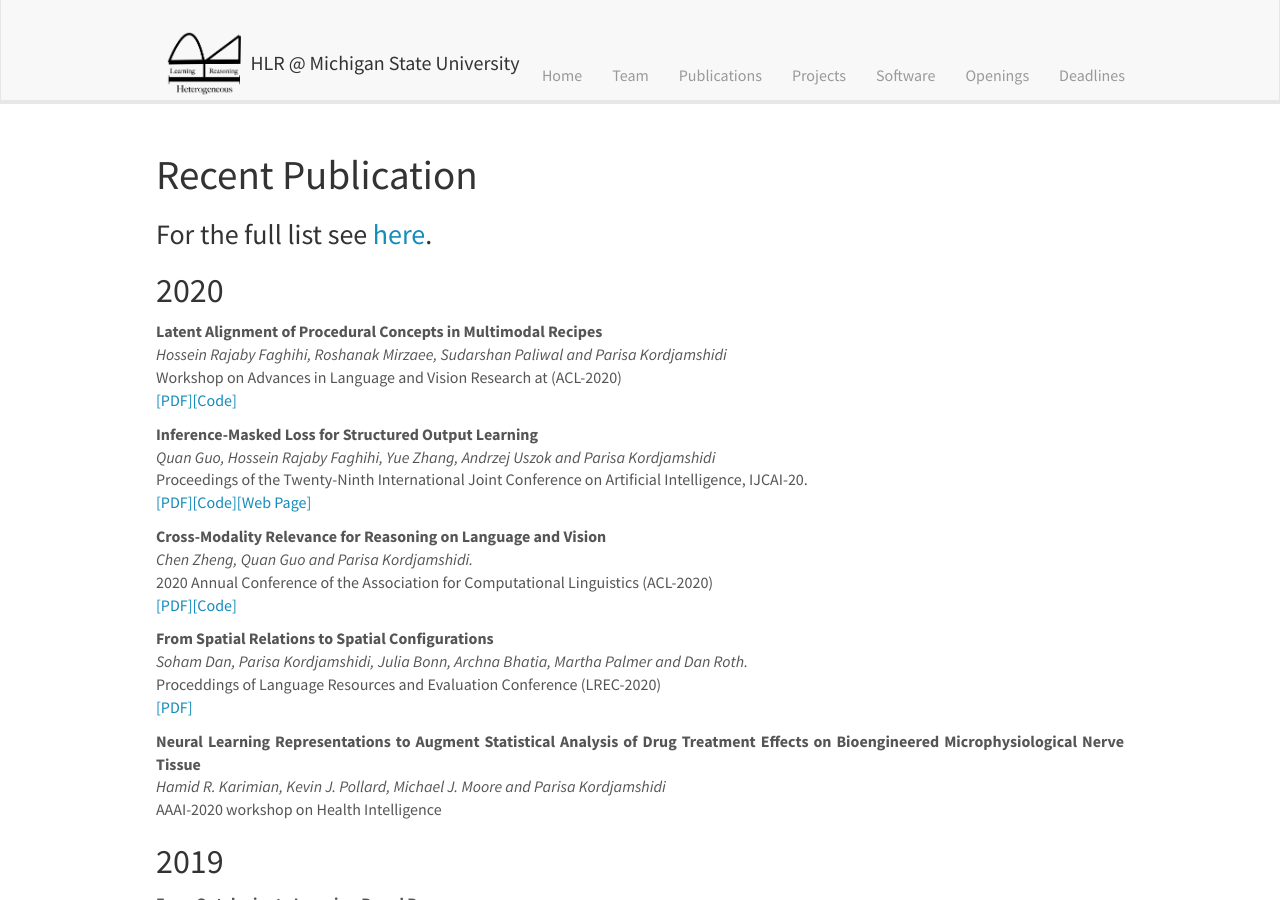
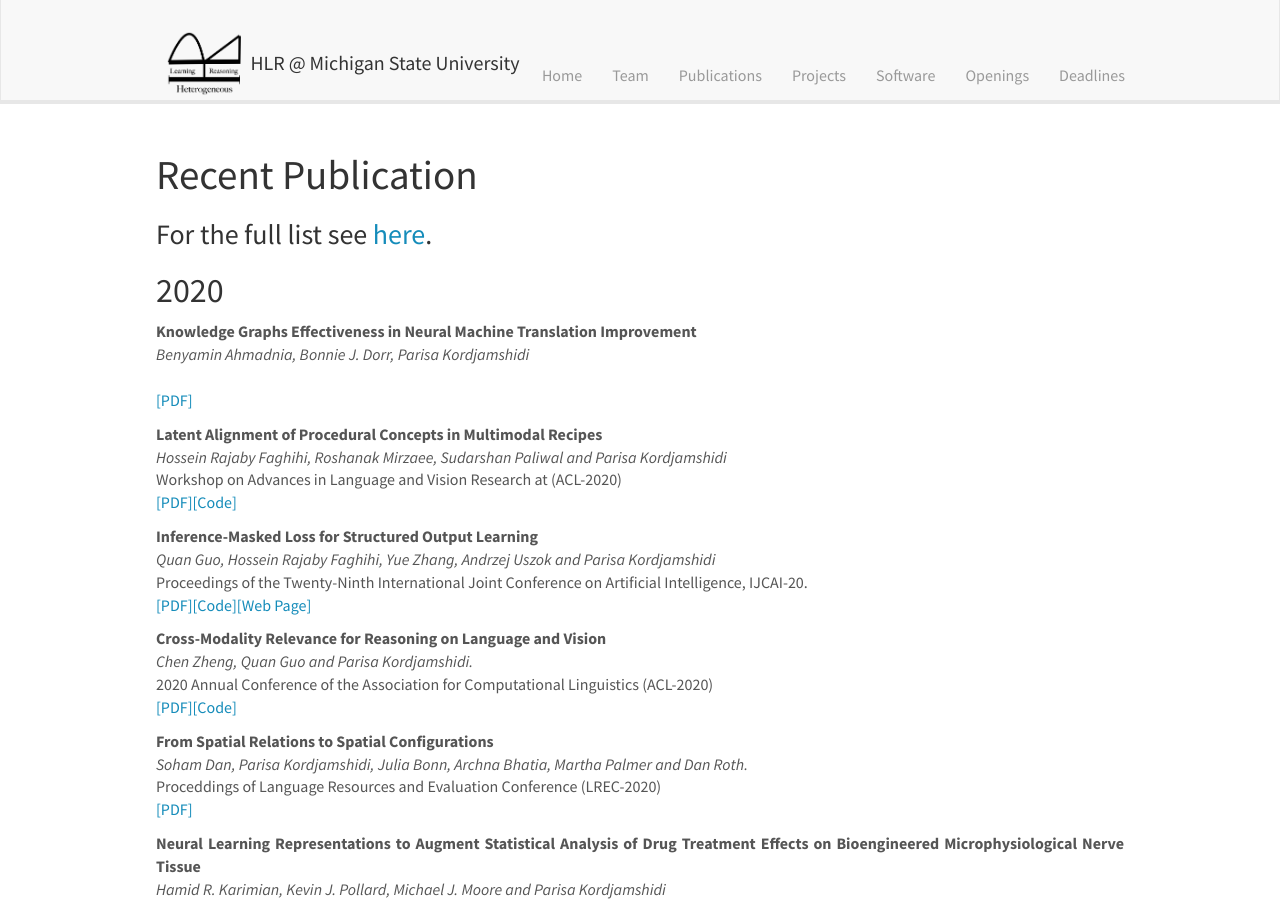
Before and after one commit to HLR/HLR.github.io, a Jekyll site: the page built from _pages/publications.md, in a window 1280 px wide and 900 px high. Built offline with Jekyll 4.4.1, drawn with Linux system fonts in a browser that asks for light colours; nearby versions of some CDN libraries.

Commit message:
Update publist.yml

```diff
--- a/_data/publist.yml
+++ b/_data/publist.yml
@@ -1,4 +1,12 @@
 #2020
+- title: Knowledge Graphs Effectiveness in Neural Machine Translation Improvement
+  authors: Benyamin Ahmadnia, Bonnie J. Dorr, Parisa Kordjamshidi
+  venue:
+  year: 2020
+  links:
+    - url: https://journals.agh.edu.pl/csci/article/view/3701
+      display: PDF
+
 - title: Latent Alignment of Procedural Concepts in Multimodal Recipes
   authors: Hossein Rajaby Faghihi, Roshanak Mirzaee, Sudarshan Paliwal and Parisa Kordjamshidi
   venue: Workshop on Advances in Language and Vision Research at (ACL-2020)
```
